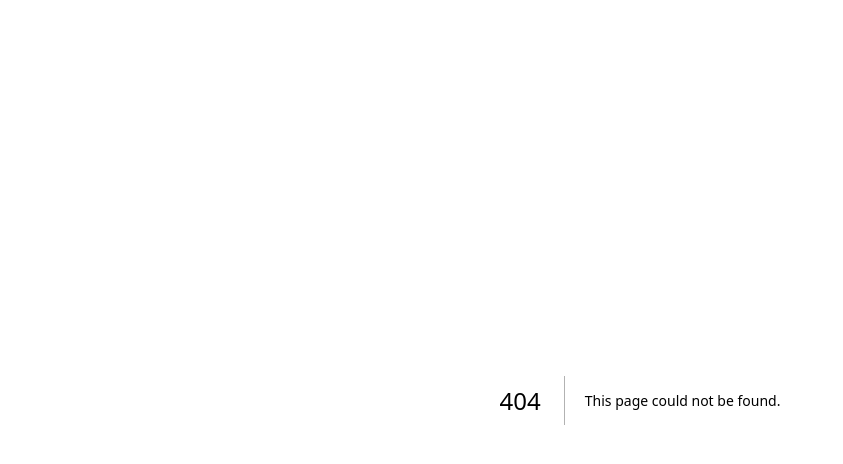
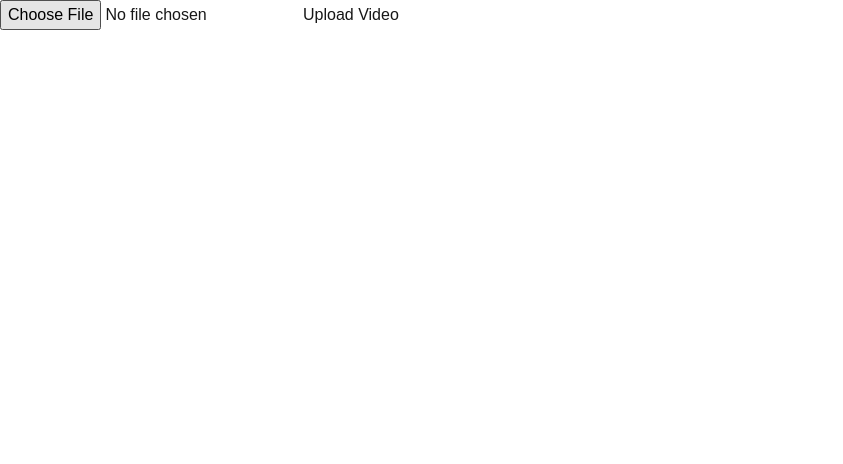
Before and after one commit to motionnblur/video-player, a Next.js app in the folder client/: page /upload in a window 1280 px wide. Before the commit this address had no page. Shown: the top 464 px of the page, without its empty margins (0-843 px from the left). Built offline with nearby package versions, Linux system fonts and the light colour scheme.

Commit message:
Upload test

```diff
--- /dev/null
+++ b/client/app/upload/page.tsx
@@ -0,0 +1,45 @@
+"use client";
+
+import React, { useState } from "react";
+import axios from "axios";
+
+export default function page() {
+  const [file, setFile] = useState<File | null>(null);
+
+  const handleFileChange = (event: React.ChangeEvent<HTMLInputElement>) => {
+    const selectedFile = event.target.files?.[0];
+    if (selectedFile) {
+      setFile(selectedFile);
+    }
+  };
+
+  const handleSubmit = async (event: React.FormEvent<HTMLFormElement>) => {
+    event.preventDefault();
+
+    if (!file) {
+      console.error("No file selected");
+      return;
+    }
+
+    const formData = new FormData();
+    formData.append("file", file);
+
+    try {
+      const response = await axios.post("localhost:8080/api/upload", formData, {
+        headers: {
+          "Content-Type": "multipart/form-data",
+        },
+      });
+      console.log("Video uploaded successfully:", response.data);
+    } catch (error) {
+      console.error("Error uploading video:", error);
+    }
+  };
+
+  return (
+    <form onSubmit={handleSubmit}>
+      <input type="file" onChange={handleFileChange} />
+      <button type="submit">Upload Video</button>
+    </form>
+  );
+}
```
Also changed, not shown: client/package.json (+6 -5 lines), 2 other files (tests, documents, lock files or other folders).
